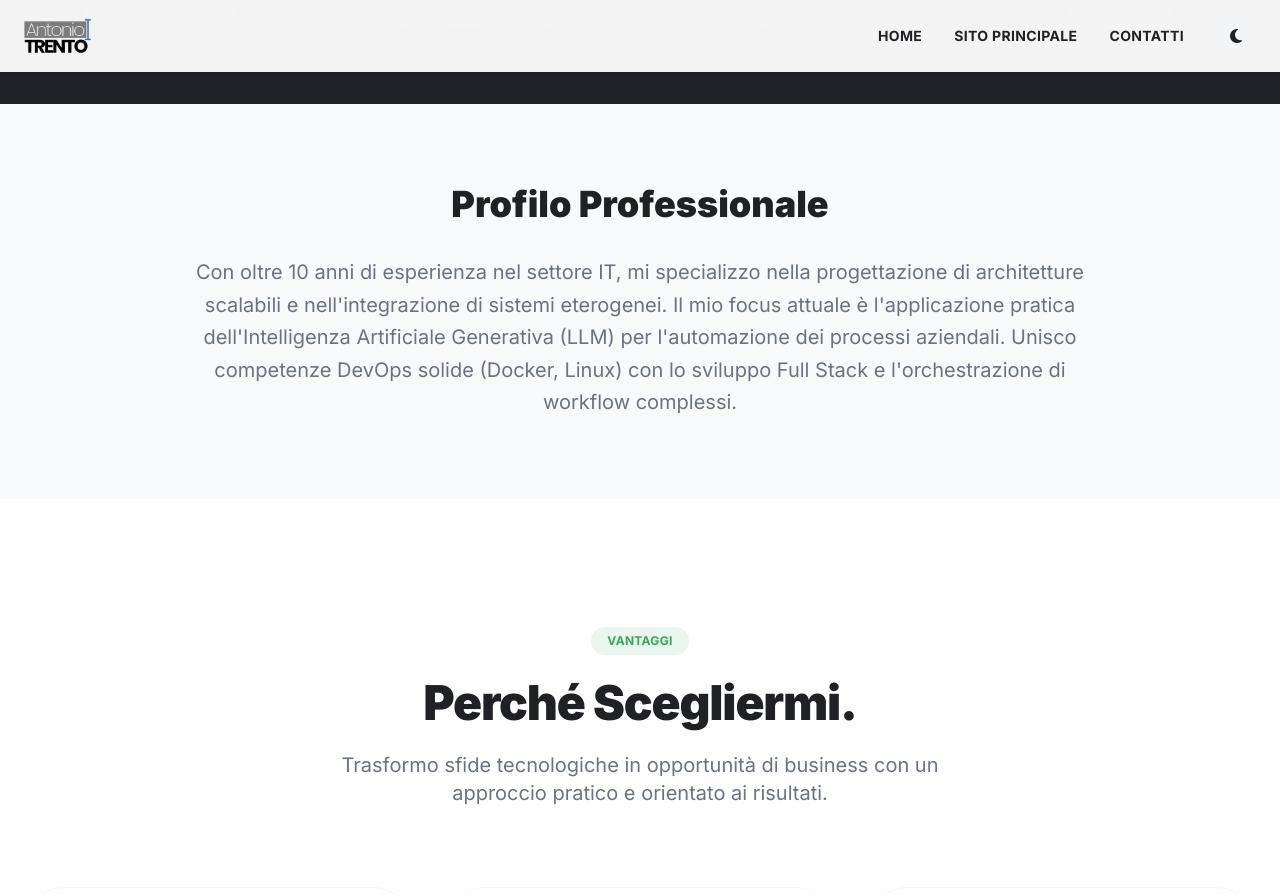
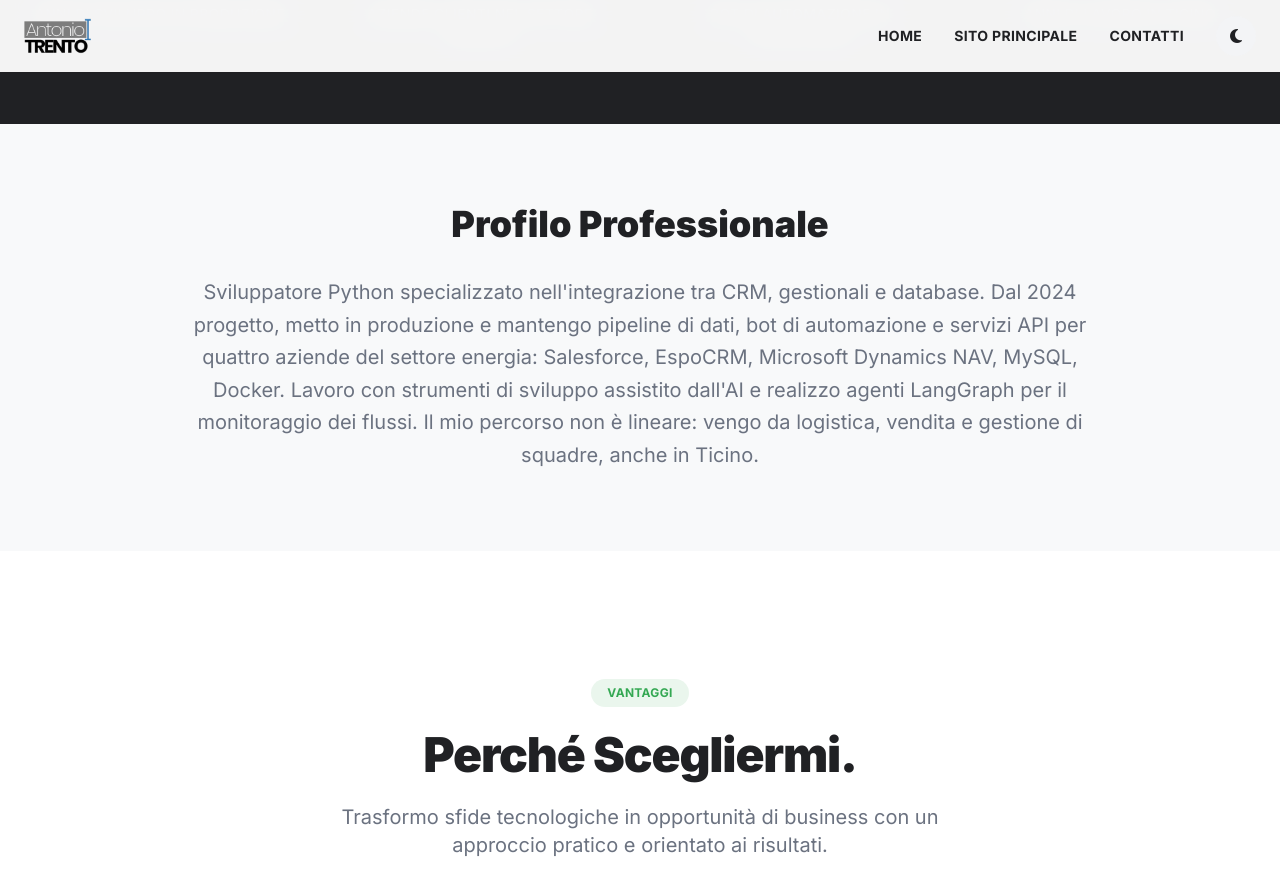
Before and after one commit to antoniotrento-net/cv.antoniotrento.net, a Jekyll site: the page built from index.html, in a window 1280 px wide and 900 px high, scrolled down 1064 px. Shown: the top 895 px of the window. Built offline with Jekyll 4.4.1, drawn with Linux system fonts in a browser that asks for light colours; nearby versions of some CDN libraries; the list of posts is cut into pages by our own code; some of the changed text lies outside the part shown.

Commit message:
Aggiorna il CV con il percorso reale e aggiunge il PDF scaricabile
Percorso professionale, contatori e competenze allineati alle esperienze
reali. Aggiunto il PDF del CV (versione senza telefono e data di nascita):
il pulsante "Scarica CV" puntava a un file mancante. Solo testi, layout
invariato.

Co-Authored-By: Claude Opus 5.5 <noreply@anthropic.com>

```diff
--- a/_config.yml
+++ b/_config.yml
@@ -19,14 +19,14 @@
 # in the templates via {{ site.myvariable }}.
 
 title: "Antonio Trento - CV"
-description: "Curriculum Vitae di Antonio Trento - System Architect & AI Integrator"
+description: "Curriculum Vitae di Antonio Trento - Sviluppatore Python, integrazioni e automazioni"
 baseurl: ""
 url: "https://cv.antoniotrento.net"
 
 author:
   name: "Antonio Trento"
   email: "info@antoniotrento.net"
-  bio: "System Architect & AI Integrator"
+  bio: "Sviluppatore Python · Integrazioni e automazioni"
 
 
 # la immagine di anteprima link per i social media
--- a/index.html
+++ b/index.html
@@ -1,7 +1,7 @@
 ---
 layout: default
 title: Antonio Trento – Curriculum Vitae
-description: "CV di Antonio Trento: System Architect & AI Integrator. Esperienza, competenze e percorso professionale."
+description: "CV di Antonio Trento: sviluppatore Python, integrazioni e automazioni nel settore energia. Esperienza, competenze e percorso professionale."
 ---
 
 <!-- Hero Section -->
@@ -21,9 +21,8 @@ description: "CV di Antonio Trento: System Architect & AI Integrator. Esperienza
                     class="text-transparent bg-clip-text bg-gradient-to-r from-brand-blue via-brand-red to-brand-yellow animate-gradient">Trento</span>
             </h1>
             <p class="text-lg md:text-xl text-gray-500 dark:text-gray-400 mb-10 max-w-lg leading-relaxed font-light">
-                System Architect & AI Integrator. <br>
-                Costruisco ponti tra tecnologia e business, trasformando processi complessi in flussi digitali
-                automatizzati.
+                Sviluppatore Python · Integrazioni e automazioni. <br>
+                Collego CRM, gestionali e database con pipeline e bot che lavorano ogni giorno in produzione.
             </p>
             <div class="flex flex-wrap gap-4">
                 <a href="https://antoniotrento.net"
@@ -59,26 +58,26 @@ description: "CV di Antonio Trento: System Architect & AI Integrator. Esperienza
             <div class="text-center group reveal">
                 <h3
                     class="text-5xl md:text-6xl font-black mb-2 text-transparent bg-clip-text bg-gradient-to-b from-white to-gray-500 group-hover:to-white transition-all">
-                    10+</h3>
-                <p class="text-gray-500 font-medium tracking-wide text-sm uppercase">Anni di Esperienza</p>
+                    2</h3>
+                <p class="text-gray-500 font-medium tracking-wide text-sm uppercase">Anni di sviluppo in produzione</p>
             </div>
             <div class="text-center group reveal delay-100">
                 <h3
                     class="text-5xl md:text-6xl font-black mb-2 text-transparent bg-clip-text bg-gradient-to-b from-white to-gray-500 group-hover:to-white transition-all">
-                    50+</h3>
-                <p class="text-gray-500 font-medium tracking-wide text-sm uppercase">Progetti Completati</p>
+                    4</h3>
+                <p class="text-gray-500 font-medium tracking-wide text-sm uppercase">Aziende clienti nel settore energia</p>
             </div>
             <div class="text-center group reveal delay-200">
                 <h3
                     class="text-5xl md:text-6xl font-black mb-2 text-transparent bg-clip-text bg-gradient-to-b from-white to-gray-500 group-hover:to-white transition-all">
-                    20+</h3>
-                <p class="text-gray-500 font-medium tracking-wide text-sm uppercase">Tecnologie</p>
+                    6</h3>
+                <p class="text-gray-500 font-medium tracking-wide text-sm uppercase">Bot di automazione in produzione</p>
             </div>
             <div class="text-center group reveal delay-300">
                 <h3
                     class="text-5xl md:text-6xl font-black mb-2 text-transparent bg-clip-text bg-gradient-to-b from-white to-gray-500 group-hover:to-white transition-all">
-                    100%</h3>
-                <p class="text-gray-500 font-medium tracking-wide text-sm uppercase">Dedicazione</p>
+                    4</h3>
+                <p class="text-gray-500 font-medium tracking-wide text-sm uppercase">Anni di lavoro in Ticino</p>
             </div>
         </div>
     </div>
@@ -89,12 +88,11 @@ description: "CV di Antonio Trento: System Architect & AI Integrator. Esperienza
     <div class="max-w-4xl mx-auto text-center reveal">
         <h2 class="text-3xl md:text-4xl font-black mb-8">Profilo Professionale</h2>
         <p class="text-xl text-gray-500 dark:text-gray-400 leading-relaxed">
-            Con oltre 10 anni di esperienza nel settore IT, mi specializzo nella progettazione di architetture scalabili
-            e nell'integrazione di sistemi eterogenei.
-            Il mio focus attuale è l'applicazione pratica dell'Intelligenza Artificiale Generativa (LLM) per
-            l'automazione dei processi aziendali.
-            Unisco competenze DevOps solide (Docker, Linux) con lo sviluppo Full Stack e l'orchestrazione di workflow
-            complessi.
+            Sviluppatore Python specializzato nell'integrazione tra CRM, gestionali e database. Dal 2024 progetto,
+            metto in produzione e mantengo pipeline di dati, bot di automazione e servizi API per quattro aziende del
+            settore energia: Salesforce, EspoCRM, Microsoft Dynamics NAV, MySQL, Docker.
+            Lavoro con strumenti di sviluppo assistito dall'AI e realizzo agenti LangGraph per il monitoraggio dei
+            flussi. Il mio percorso non è lineare: vengo da logistica, vendita e gestione di squadre, anche in Ticino.
         </p>
     </div>
 </section>
@@ -122,8 +120,8 @@ description: "CV di Antonio Trento: System Architect & AI Integrator. Esperienza
                 </div>
                 <h3 class="text-2xl font-bold mb-4">Implementazione Rapida</h3>
                 <p class="text-gray-500 dark:text-gray-400 group-hover:text-gray-300 leading-relaxed">
-                    Dalla progettazione al deployment in tempi ridotti. Metodologie agili e stack tecnologico moderno
-                    per risultati immediati.
+                    Dall'analisi con il cliente al rilascio in produzione: requisiti, sviluppo, test e documentazione,
+                    anche per sviluppatori esterni.
                 </p>
             </div>
 
@@ -136,8 +134,8 @@ description: "CV di Antonio Trento: System Architect & AI Integrator. Esperienza
                 </div>
                 <h3 class="text-2xl font-bold mb-4">AI & Automazione</h3>
                 <p class="text-gray-500 dark:text-gray-400 group-hover:text-gray-300 leading-relaxed">
-                    Integrazione di LLM e agenti AI per automatizzare processi complessi. Riduco i costi operativi e
-                    aumento l'efficienza.
+                    Bot RPA con Playwright, pipeline dati e agenti AI (LangGraph, MCP) che tolgono lavoro manuale
+                    ripetitivo ai processi aziendali.
                 </p>
             </div>
 
@@ -150,8 +148,8 @@ description: "CV di Antonio Trento: System Architect & AI Integrator. Esperienza
                 </div>
                 <h3 class="text-2xl font-bold mb-4">Architetture Solide</h3>
                 <p class="text-gray-500 dark:text-gray-400 group-hover:text-gray-300 leading-relaxed">
-                    Sistemi scalabili, sicuri e manutenibili. Infrastrutture cloud-native con Docker, orchestrazione e
-                    best practices DevOps.
+                    Rilasci senza regressioni: log centralizzato, backup prima delle modifiche, controlli prima e dopo,
+                    possibilità di tornare indietro.
                 </p>
             </div>
         </div>
@@ -177,11 +175,13 @@ description: "CV di Antonio Trento: System Architect & AI Integrator. Esperienza
                     <li class="flex items-center gap-2"><span class="w-1.5 h-1.5 bg-brand-blue rounded-full"></span>
                         Docker & Compose</li>
                     <li class="flex items-center gap-2"><span class="w-1.5 h-1.5 bg-brand-blue rounded-full"></span>
-                        Linux Administration</li>
+                        Linux e Windows Server</li>
                     <li class="flex items-center gap-2"><span class="w-1.5 h-1.5 bg-brand-blue rounded-full"></span>
-                        CI/CD Pipelines</li>
+                        Apache reverse proxy</li>
                     <li class="flex items-center gap-2"><span class="w-1.5 h-1.5 bg-brand-blue rounded-full"></span>
-                        Nginx / Caddy</li>
+                        cron e Task Scheduler</li>
+                    <li class="flex items-center gap-2"><span class="w-1.5 h-1.5 bg-brand-blue rounded-full"></span>
+                        CI/CD (GitHub Actions)</li>
                 </ul>
             </div>
 
@@ -192,11 +192,13 @@ description: "CV di Antonio Trento: System Architect & AI Integrator. Esperienza
                 </h3>
                 <ul class="space-y-3 text-gray-600 dark:text-gray-300">
                     <li class="flex items-center gap-2"><span class="w-1.5 h-1.5 bg-brand-yellow rounded-full"></span>
-                        Python (FastAPI, Django)</li>
+                        Python (FastAPI, Playwright)</li>
                     <li class="flex items-center gap-2"><span class="w-1.5 h-1.5 bg-brand-yellow rounded-full"></span>
-                        Node.js / TypeScript</li>
+                        Salesforce API, EspoCRM</li>
                     <li class="flex items-center gap-2"><span class="w-1.5 h-1.5 bg-brand-yellow rounded-full"></span>
-                        SQL (PostgreSQL, MySQL)</li>
+                        Node.js / TypeScript, React, Django</li>
+                    <li class="flex items-center gap-2"><span class="w-1.5 h-1.5 bg-brand-yellow rounded-full"></span>
+                        SQL (MySQL, PostgreSQL, Oracle)</li>
                     <li class="flex items-center gap-2"><span class="w-1.5 h-1.5 bg-brand-yellow rounded-full"></span>
                         Git & Version Control</li>
                 </ul>
@@ -208,14 +210,16 @@ description: "CV di Antonio Trento: System Architect & AI Integrator. Esperienza
                     <i class="fas fa-brain text-brand-red"></i> AI & Automation
                 </h3>
                 <ul class="space-y-3 text-gray-600 dark:text-gray-300">
-                    <li class="flex items-center gap-2"><span class="w-1.5 h-1.5 bg-brand-red rounded-full"></span> n8n
-                        Workflow Automation</li>
+                    <li class="flex items-center gap-2"><span class="w-1.5 h-1.5 bg-brand-red rounded-full"></span>
+                        LangGraph e agenti AI</li>
                     <li class="flex items-center gap-2"><span class="w-1.5 h-1.5 bg-brand-red rounded-full"></span>
                         LangChain & LLMs</li>
-                    <li class="flex items-center gap-2"><span class="w-1.5 h-1.5 bg-brand-red rounded-full"></span> RAG
-                        Architectures</li>
                     <li class="flex items-center gap-2"><span class="w-1.5 h-1.5 bg-brand-red rounded-full"></span>
-                        OpenAI / Anthropic APIs</li>
+                        MCP (Model Context Protocol)</li>
+                    <li class="flex items-center gap-2"><span class="w-1.5 h-1.5 bg-brand-red rounded-full"></span>
+                        OpenAI, Azure OpenAI, Claude</li>
+                    <li class="flex items-center gap-2"><span class="w-1.5 h-1.5 bg-brand-red rounded-full"></span>
+                        n8n Workflow Automation</li>
                 </ul>
             </div>
         </div>
@@ -237,12 +241,11 @@ description: "CV di Antonio Trento: System Architect & AI Integrator. Esperienza
             <div class="relative reveal delay-100">
                 <span
                     class="absolute -left-[41px] md:-left-[73px] top-2 w-5 h-5 rounded-full bg-brand-blue border-4 border-white dark:border-neutral-950"></span>
-                <div class="mb-2 text-sm font-bold text-brand-blue uppercase tracking-wide">Oggi</div>
-                <h3 class="text-2xl font-bold mb-2">System Architect & AI Integrator</h3>
-                <p class="text-gray-500 dark:text-gray-400 mb-4">Freelance / Consultant</p>
+                <div class="mb-2 text-sm font-bold text-brand-blue uppercase tracking-wide">2024 – oggi</div>
+                <h3 class="text-2xl font-bold mb-2">Sviluppatore integrazioni e automazioni</h3>
+                <p class="text-gray-500 dark:text-gray-400 mb-4">Jamain srl · da remoto</p>
                 <p class="text-gray-600 dark:text-gray-300 leading-relaxed max-w-3xl">
-                    Progettazione e sviluppo di soluzioni custom per aziende. Integrazione di agenti AI autonomi,
-                    automazione workflow con n8n, e gestione infrastrutture cloud-native basate su Docker.
+                    Progetti per aziende del settore energia: integrazioni Salesforce ed EspoCRM, bot Playwright sul gestionale di fatturazione, bot di export da Microsoft Dynamics NAV, pipeline e stored procedure MySQL, servizi FastAPI in Docker, agenti LangGraph per il monitoraggio dei flussi, migrazione dei bot all'autenticazione Salesforce JWT.
                 </p>
             </div>
 
@@ -250,12 +253,11 @@ description: "CV di Antonio Trento: System Architect & AI Integrator. Esperienza
             <div class="relative reveal delay-200">
                 <span
                     class="absolute -left-[41px] md:-left-[73px] top-2 w-5 h-5 rounded-full bg-gray-300 dark:bg-neutral-700 border-4 border-white dark:border-neutral-950"></span>
-                <div class="mb-2 text-sm font-bold text-gray-400 uppercase tracking-wide">2018 - 2023</div>
-                <h3 class="text-2xl font-bold mb-2">Senior Full Stack Developer</h3>
-                <p class="text-gray-500 dark:text-gray-400 mb-4">Tech Agency & Startups</p>
+                <div class="mb-2 text-sm font-bold text-gray-400 uppercase tracking-wide">2018 – 2024</div>
+                <h3 class="text-2xl font-bold mb-2">Addetto vendita e magazziniere</h3>
+                <p class="text-gray-500 dark:text-gray-400 mb-4">Game7 Athletics srl · Varese</p>
                 <p class="text-gray-600 dark:text-gray-300 leading-relaxed max-w-3xl">
-                    Sviluppo di applicazioni web complesse utilizzando Python (Django/FastAPI) e Node.js.
-                    Implementazione di API RESTful e gestione database relazionali.
+                    Vendita di abbigliamento e calzature sportive, gestione del magazzino e delle spedizioni.
                 </p>
             </div>
 
@@ -263,12 +265,35 @@ description: "CV di Antonio Trento: System Architect & AI Integrator. Esperienza
             <div class="relative reveal delay-300">
                 <span
                     class="absolute -left-[41px] md:-left-[73px] top-2 w-5 h-5 rounded-full bg-gray-300 dark:bg-neutral-700 border-4 border-white dark:border-neutral-950"></span>
-                <div class="mb-2 text-sm font-bold text-gray-400 uppercase tracking-wide">2013 - 2018</div>
-                <h3 class="text-2xl font-bold mb-2">SysAdmin & DevOps Junior</h3>
-                <p class="text-gray-500 dark:text-gray-400 mb-4">IT Services</p>
+                <div class="mb-2 text-sm font-bold text-gray-400 uppercase tracking-wide">2017</div>
+                <h3 class="text-2xl font-bold mb-2">Project manager junior</h3>
+                <p class="text-gray-500 dark:text-gray-400 mb-4">Jamain srl · Milano</p>
                 <p class="text-gray-600 dark:text-gray-300 leading-relaxed max-w-3xl">
-                    Gestione server Linux, configurazione reti e prime esperienze con la containerizzazione. Supporto
-                    tecnico e manutenzione infrastrutturale.
+                    Analisi delle richieste di sviluppo e smistamento al team, bug tracking, bonifica di database, interfacce web front end.
+                </p>
+            </div>
+
+            <!-- Role 4 -->
+            <div class="relative reveal delay-300">
+                <span
+                    class="absolute -left-[41px] md:-left-[73px] top-2 w-5 h-5 rounded-full bg-gray-300 dark:bg-neutral-700 border-4 border-white dark:border-neutral-950"></span>
+                <div class="mb-2 text-sm font-bold text-gray-400 uppercase tracking-wide">2014 – 2017</div>
+                <h3 class="text-2xl font-bold mb-2">Addetto sicurezza e controllo accessi</h3>
+                <p class="text-gray-500 dark:text-gray-400 mb-4">VSA Group · Milano</p>
+                <p class="text-gray-600 dark:text-gray-300 leading-relaxed max-w-3xl">
+                    Area Expo e musei civici: supporto al personale su sistemi informatici e antintrusione.
+                </p>
+            </div>
+
+            <!-- Role 5 -->
+            <div class="relative reveal delay-300">
+                <span
+                    class="absolute -left-[41px] md:-left-[73px] top-2 w-5 h-5 rounded-full bg-gray-300 dark:bg-neutral-700 border-4 border-white dark:border-neutral-950"></span>
+                <div class="mb-2 text-sm font-bold text-gray-400 uppercase tracking-wide">2009 – 2013</div>
+                <h3 class="text-2xl font-bold mb-2">Operatore robot per videoispezioni</h3>
+                <p class="text-gray-500 dark:text-gray-400 mb-4">ISS Bernasconi SA · Lugano (CH)</p>
+                <p class="text-gray-600 dark:text-gray-300 leading-relaxed max-w-3xl">
+                    Responsabile di squadra per la pulizia e la videoispezione delle canalizzazioni in tutto il Ticino.
                 </p>
             </div>
 
```
Also changed, not shown: 1 other file.
